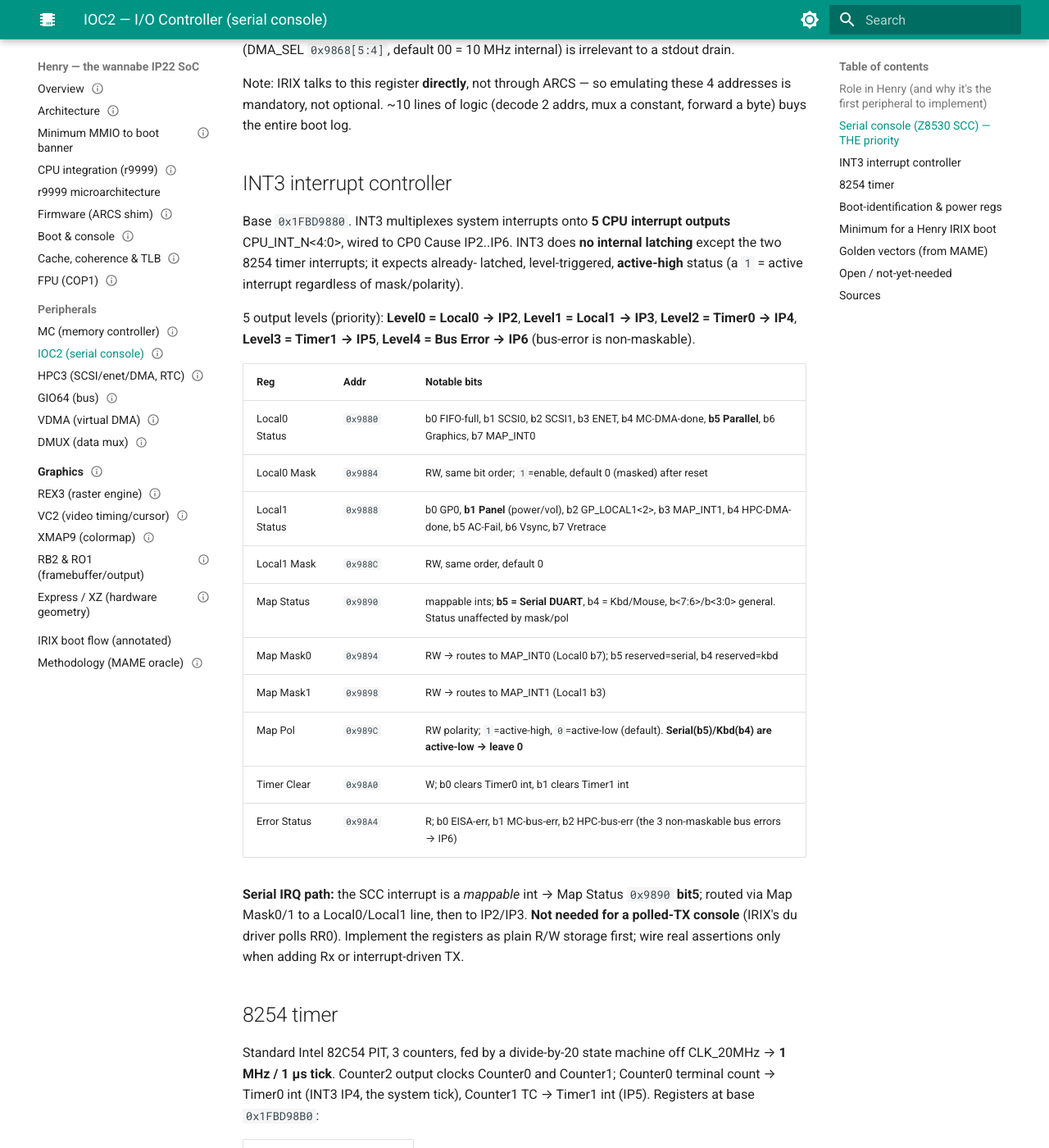
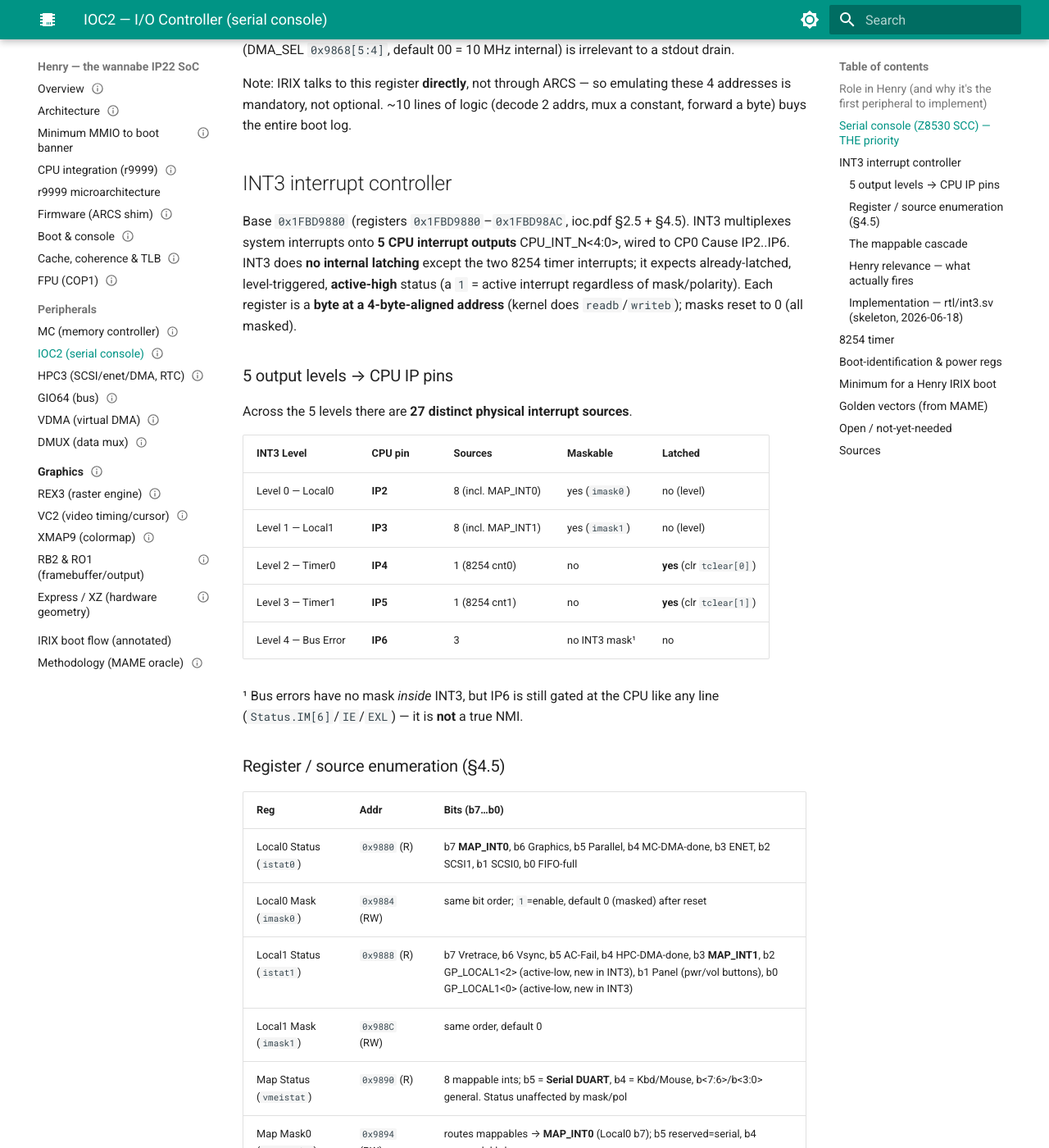
Before and after one commit to dsheffie/henry-the-wannabe-ip22-soc, an MkDocs documentation site: the page built from docs/peripherals/ioc2.md, in a window 1280 px wide and 1400 px high, scrolled down 1430 px. Shown: the whole window at 82% size. Built offline with MkDocs 1.6.1 and Material for MkDocs 9.7.7, drawn with Linux system fonts in a browser that asks for light colours; some of the changed text lies outside the part shown.

Commit message:
ioc2/int3: INT3 interrupt-mux skeleton + full §4.5 source enumeration
New rtl/int3.sv: the IOC2 INT3 interrupt multiplexor. Models the §4.5 RW
registers (imask0/imask1/cmeimask0/cmeimask1/cmepol) and the two latched
8254 timer IRQs, and aggregates the device sources onto the 5 CPU pins
IP2..IP6 (Level0 Local0->IP2, Level1 Local1->IP3, Level2/3 timers->IP4/5,
Level4 buserr->IP6 with no INT3 mask). Device sources are tied 0 for now
(skeleton, inert); first source to wire is SCC serial RX -> map_src[5].

henry_soc.sv: instantiate int3 sharing the IOC2 access window
(w_rd_ioc = w_rd_iocdev | w_rd_int3), drive core ip2..ip6 from it, and
retire the dead extern_irq (henry_soc port + henry_tb line). Add int3.sv to
the sim dep list. Bump the r9999 submodule to 5becad4 (the ip2..ip6 core).

docs/peripherals/ioc2.md: expand the INT3 section into the full §4.5
enumeration -- 5 output levels, all 27 sources, the mappable cascade, henry
relevance, and the int3.sv implementation/port mapping. Clarify the bus
errors have no INT3 mask but IP6 is still CPU-maskable via Status.IM[6].

Co-Authored-By: Claude Opus 4.8 (1M context) <noreply@anthropic.com>

```diff
--- a/docs/peripherals/ioc2.md
+++ b/docs/peripherals/ioc2.md
@@ -51,30 +51,74 @@ Note: IRIX talks to this register **directly**, not through ARCS — so emulatin
 not optional. ~10 lines of logic (decode 2 addrs, mux a constant, forward a byte) buys the entire boot log.
 
 ## INT3 interrupt controller
-Base `0x1FBD9880`. INT3 multiplexes system interrupts onto **5 CPU interrupt outputs** CPU_INT_N<4:0>, wired to
-CP0 Cause IP2..IP6. INT3 does **no internal latching** except the two 8254 timer interrupts; it expects already-
-latched, level-triggered, **active-high** status (a `1` = active interrupt regardless of mask/polarity).
+Base `0x1FBD9880` (registers `0x1FBD9880`–`0x1FBD98AC`, ioc.pdf §2.5 + §4.5). INT3 multiplexes system interrupts
+onto **5 CPU interrupt outputs** CPU_INT_N<4:0>, wired to CP0 Cause IP2..IP6. INT3 does **no internal latching**
+except the two 8254 timer interrupts; it expects already-latched, level-triggered, **active-high** status (a `1`
+= active interrupt regardless of mask/polarity). Each register is a **byte at a 4-byte-aligned address** (kernel
+does `readb`/`writeb`); masks reset to 0 (all masked).
 
-5 output levels (priority): **Level0 = Local0 → IP2**, **Level1 = Local1 → IP3**, **Level2 = Timer0 → IP4**,
-**Level3 = Timer1 → IP5**, **Level4 = Bus Error → IP6** (bus-error is non-maskable).
+### 5 output levels → CPU IP pins
+Across the 5 levels there are **27 distinct physical interrupt sources**.
 
-| Reg | Addr | Notable bits |
+| INT3 Level | CPU pin | Sources | Maskable | Latched |
+|-----------|---------|---------|----------|---------|
+| Level 0 — Local0 | **IP2** | 8 (incl. MAP_INT0) | yes (`imask0`) | no (level) |
+| Level 1 — Local1 | **IP3** | 8 (incl. MAP_INT1) | yes (`imask1`) | no (level) |
+| Level 2 — Timer0 | **IP4** | 1 (8254 cnt0)      | no | **yes** (clr `tclear[0]`) |
+| Level 3 — Timer1 | **IP5** | 1 (8254 cnt1)      | no | **yes** (clr `tclear[1]`) |
+| Level 4 — Bus Error | **IP6** | 3                | no INT3 mask¹ | no |
+
+¹ Bus errors have no mask *inside* INT3, but IP6 is still gated at the CPU like any line (`Status.IM[6]`/`IE`/`EXL`) — it is **not** a true NMI.
+
+### Register / source enumeration (§4.5)
+| Reg | Addr | Bits (b7…b0) |
 |-----|------|--------------|
-| Local0 Status | `0x9880` | b0 FIFO-full, b1 SCSI0, b2 SCSI1, b3 ENET, b4 MC-DMA-done, **b5 Parallel**, b6 Graphics, b7 MAP_INT0 |
-| Local0 Mask | `0x9884` | RW, same bit order; `1`=enable, default 0 (masked) after reset |
-| Local1 Status | `0x9888` | b0 GP0, **b1 Panel** (power/vol), b2 GP_LOCAL1<2>, b3 MAP_INT1, b4 HPC-DMA-done, b5 AC-Fail, b6 Vsync, b7 Vretrace |
-| Local1 Mask | `0x988C` | RW, same order, default 0 |
-| Map Status | `0x9890` | mappable ints; **b5 = Serial DUART**, b4 = Kbd/Mouse, b<7:6>/b<3:0> general. Status unaffected by mask/pol |
-| Map Mask0 | `0x9894` | RW → routes to MAP_INT0 (Local0 b7); b5 reserved=serial, b4 reserved=kbd |
-| Map Mask1 | `0x9898` | RW → routes to MAP_INT1 (Local1 b3) |
-| Map Pol | `0x989C` | RW polarity; `1`=active-high, `0`=active-low (default). **Serial(b5)/Kbd(b4) are active-low → leave 0** |
-| Timer Clear | `0x98A0` | W; b0 clears Timer0 int, b1 clears Timer1 int |
-| Error Status | `0x98A4` | R; b0 EISA-err, b1 MC-bus-err, b2 HPC-bus-err (the 3 non-maskable bus errors → IP6) |
+| Local0 Status (`istat0`) | `0x9880` (R) | b7 **MAP_INT0**, b6 Graphics, b5 Parallel, b4 MC-DMA-done, b3 ENET, b2 SCSI1, b1 SCSI0, b0 FIFO-full |
+| Local0 Mask (`imask0`) | `0x9884` (RW) | same bit order; `1`=enable, default 0 (masked) after reset |
+| Local1 Status (`istat1`) | `0x9888` (R) | b7 Vretrace, b6 Vsync, b5 AC-Fail, b4 HPC-DMA-done, b3 **MAP_INT1**, b2 GP_LOCAL1<2> (active-low, new in INT3), b1 Panel (pwr/vol buttons), b0 GP_LOCAL1<0> (active-low, new in INT3) |
+| Local1 Mask (`imask1`) | `0x988C` (RW) | same order, default 0 |
+| Map Status (`vmeistat`) | `0x9890` (R) | 8 mappable ints; b5 = **Serial DUART**, b4 = Kbd/Mouse, b<7:6>/b<3:0> general. Status unaffected by mask/pol |
+| Map Mask0 (`cmeimask0`) | `0x9894` (RW) | routes mappables → **MAP_INT0** (Local0 b7); b5 reserved=serial, b4 reserved=kbd |
+| Map Mask1 (`cmeimask1`) | `0x9898` (RW) | routes mappables → **MAP_INT1** (Local1 b3) |
+| Map Pol (`cmepol`) | `0x989C` (RW) | polarity; `1`=active-high, `0`=active-low (default). **Serial(b5)/Kbd(b4) are active-low → leave 0** |
+| Timer Clear (`tclear`) | `0x98A0` (W) | b1 clears Timer1 int, b0 clears Timer0 int |
+| Error Status (`errstat`) | `0x98A4` (R) | b2 HPC-bus-err, b1 MC-bus-err, b0 EISA-err — 3 bus errors → IP6, **no INT3 mask** (the controller can't gate them; still maskable at the CPU via `Status.IM[6]`) |
 
-**Serial IRQ path:** the SCC interrupt is a *mappable* int → Map Status `0x9890` **bit5**; routed via Map Mask0/1
-to a Local0/Local1 line, then to IP2/IP3. **Not needed for a polled-TX console** (IRIX's du driver polls RR0).
-Implement the registers as plain R/W storage first; wire real assertions only when adding Rx or interrupt-driven
-TX.
+### The mappable cascade
+There are **8 mappable, polarity-selectable inputs** (Map Status `0x9890`). Each is gated by **two** independent
+masks: `Map Mask0` (`0x9894`) ORs the selected mappables into **MAP_INT0** → Local0 b7 → IP2, and `Map Mask1`
+(`0x9898`) ORs them into **MAP_INT1** → Local1 b3 → IP3. Polarity per bit is set by `Map Pol` (default active-low),
+but a hard `1` is always active regardless of polarity. The **SCC serial interrupt is mappable bit 5** → routed
+via Map Mask0 to MAP_INT0 → istat0 b7 (the kernel's "LIO2") → **IP2**; this is the path for keyboard/console RX.
+
+### Henry relevance — what actually fires
+Of the 27 sources, only a handful have a real device model or plausible assertion in Henry:
+- **Serial DUART** (Map Status b5) → MAP_INT0 → **IP2** — console/keyboard RX. **The one live source to wire next**
+  (we have the SCC in `ioc.sv`).
+- **Timer0/Timer1** (IP4/IP5) — our 8254 is **calibration-only (no IRQ)**; Linux/IRIX drive the system tick from
+  CP0 Count/Compare on **IP7**, so these stay 0.
+- **SCSI0/1** (IP2) — relevant only once there's a root disk; no SCSI model yet.
+- **Bus errors** (IP6) — could be asserted from a bad-address fault if ever desired; not modeled.
+- Everything else (graphics, parallel, ENET, panel, vsync/retrace, AC-fail, GP, ISDN) — no device, stays 0.
+
+### Implementation — `rtl/int3.sv` (skeleton, 2026-06-18)
+INT3 is a standalone module **`rtl/int3.sv`**, instantiated in `henry_soc.sv` sharing the IOC2 access window (its
+registers sit at lines `0x80`/`0x90`/`0xa0`; `ioc.sv` reads 0 there, so `w_rd_ioc = w_rd_iocdev | w_rd_int3`).
+Its 5 outputs drive `core_l1d_l1i`'s `ip2..ip6` pins (this replaced the old 1-bit `extern_irq`). Aggregation:
+`ip2 = |(istat0 & imask0)`, `ip3 = |(istat1 & imask1)`, `ip6 = |buserr` (unmaskable), `ip4/ip5` = the two latched
+timer IRQs; `map_int0 = |(vmeistat & cmeimask0)` feeds `istat0[7]`. The §4.5 RW registers (`imask0`, `imask1`,
+`cmeimask0`, `cmeimask1`, `cmepol`) and the timer latches (tclear-cleared) are modeled; the device **sources are
+input ports tied to 0** for now (skeleton) → `ip2..ip6 = 0`, inert.
+
+Source-port mapping:
+- `local0_src[6:0]` = istat0 b6..b0 (Graphics/Parallel/MC-DMA/ENET/SCSI1/SCSI0/FIFO); b7 (MAP_INT0) computed.
+- `local1_src[7:0]` = istat1 (b3 = MAP_INT1 computed, that input bit ignored).
+- `map_src[7:0]` = the 8 mappable inputs (**`[5]` = serial RX** is the one to wire).
+- `buserr[2:0]` = {HPC, MC, EISA}; `timer0_irq`/`timer1_irq` = the 8254 latched IRQs.
+
+**Next:** wire the SCC serial RX — host stdin → SCC Rx FIFO in `ioc.sv` (RR0 bit0 Rx-Char-Available) → drive
+`map_src[5]` → MAP_INT0 → IP2, enabling interrupt-driven console input at the IRIX/Linux prompt. (Not needed for
+the polled-TX boot console; IRIX's du driver polls RR0 for TX.)
 
 ## 8254 timer
 Standard Intel 82C54 PIT, 3 counters, fed by a divide-by-20 state machine off CLK_20MHz → **1 MHz / 1 µs tick**.
```
Also changed, not shown: 4 other files.
